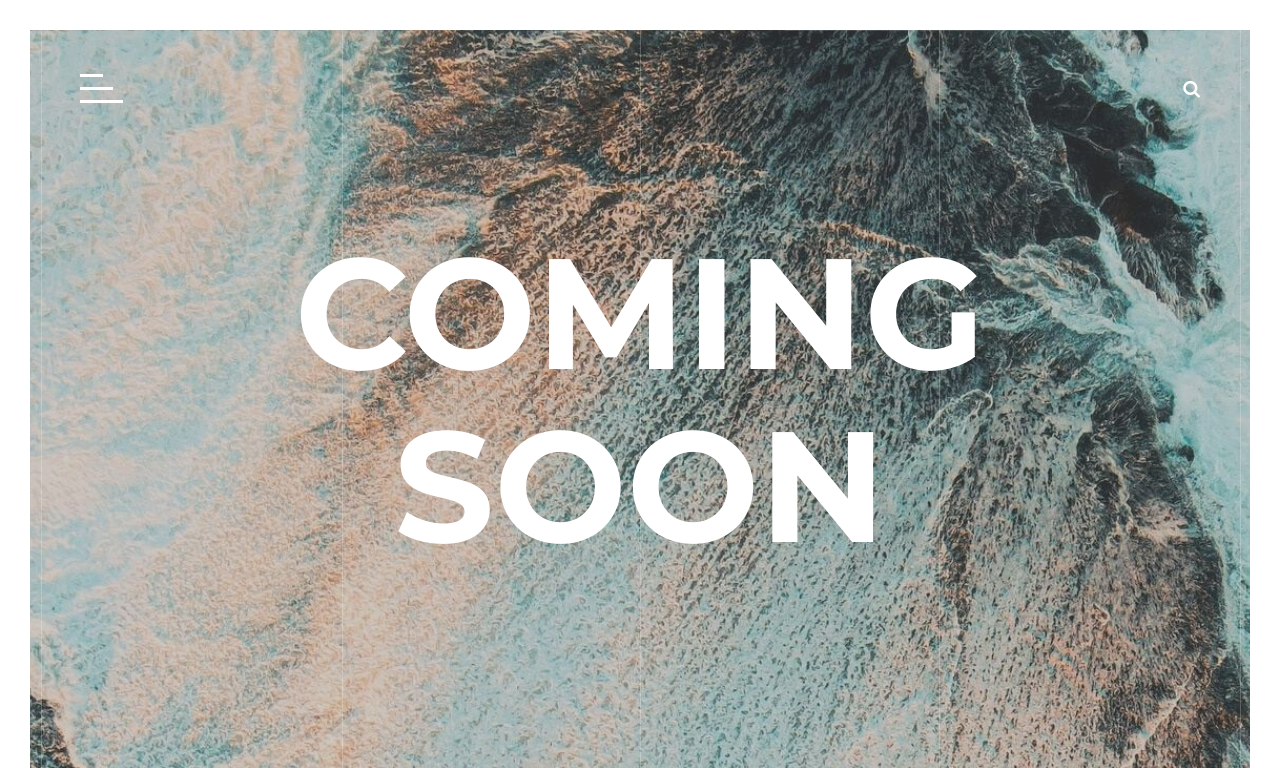
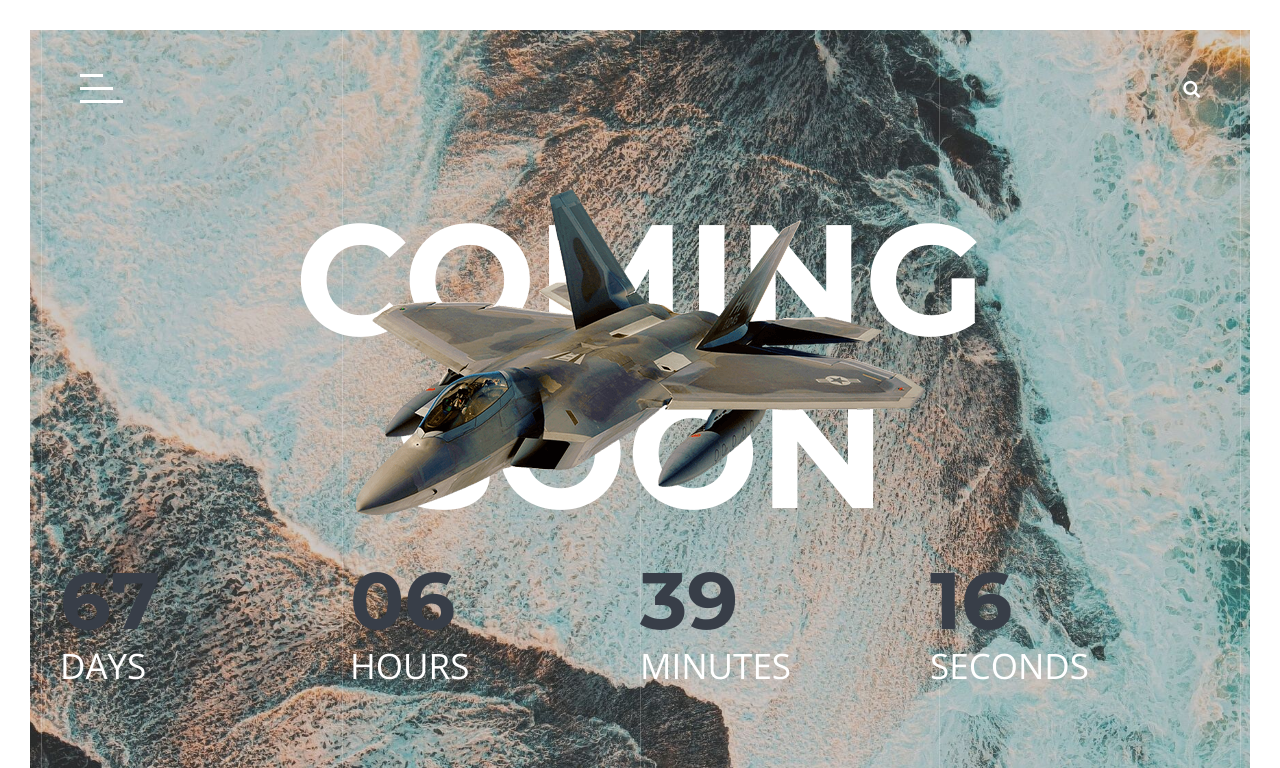
Before and after one commit to ezrayell/Slavic-Cartel, a plain HTML site: page index.html in a window 1280 px wide. Shown: the top 768 px of the page. Drawn offline with nearby package versions, Linux system fonts and the light colour scheme.

Commit message:
Finaly Fixed the bugs :relieved:

```diff
--- a/css/style.css
+++ b/css/style.css
@@ -3080,11 +3080,6 @@ body.menu-opened .mainmenu {
     top: 163px;
     width: 100%;
     left: 0;
-
-    position: relative;
-    left: auto;
-    top: auto;
-    margin: 50px 0 0 !important;
 }
 .coming .coming-img {
 	margin: 0 0 40px;
@@ -3163,18 +3158,15 @@ body.menu-opened .mainmenu {
 	font-size: 22px;
 	color: #fff;
 	position: relative;
-
-	padding-bottom: 80px;
 }
 .err404 .err404-img {
 
 }
 .err404 .err404-ttl {
 	position: absolute;
+	top: 68%;
 	left: 0;
 	right: 0;
-
-	top: 85%;
 }
 
 /* ERROR 404 */
--- a/index.html
+++ b/index.html
@@ -64,9 +64,9 @@
 	<div class="page-cont-wrap">
 		<h1 class="coming-ttl">Coming soon</h1>
 		<div class="cont page-cont coming">
-			<!-- <p class="coming-img">
-				<img src="img/bg.jpg" alt="">
-			</p> -->
+			<p class="coming-img">
+				<img src="img/rocket.png" alt="">
+			</p>
 			<!-- Countdown -->
 			<ul data-countdown="2022/7/25 12:00:00" id="countdown" class="coming-timer">
 				<li>
```
Also changed, not shown: img/Rocket.png (added).
